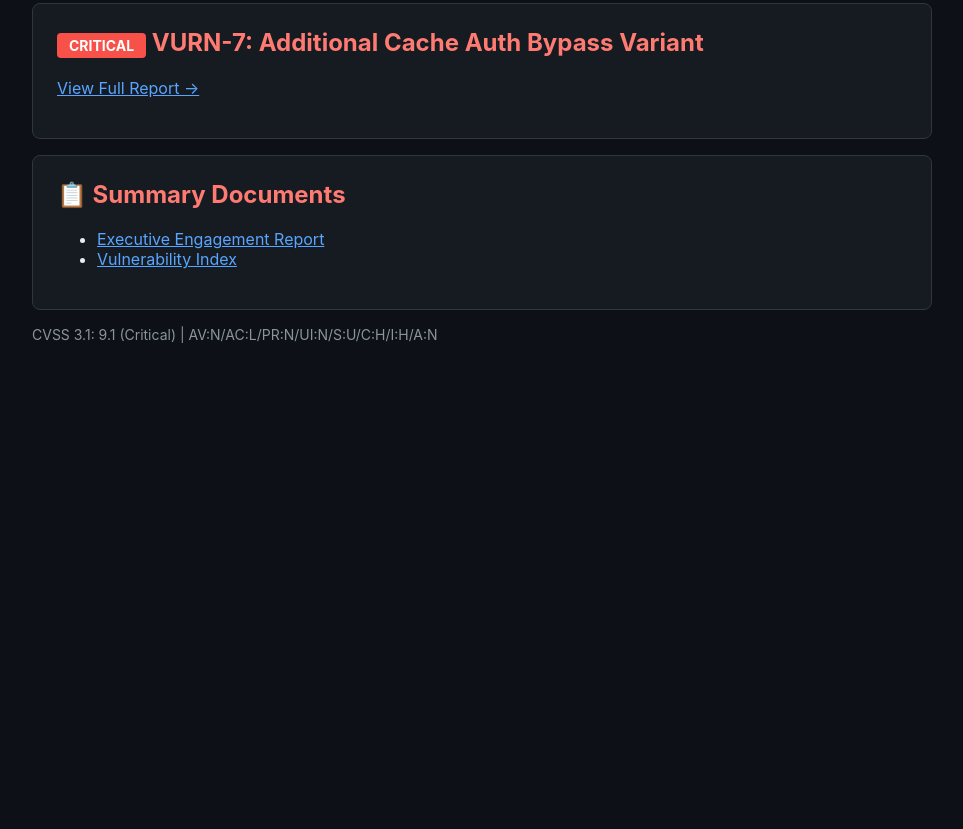
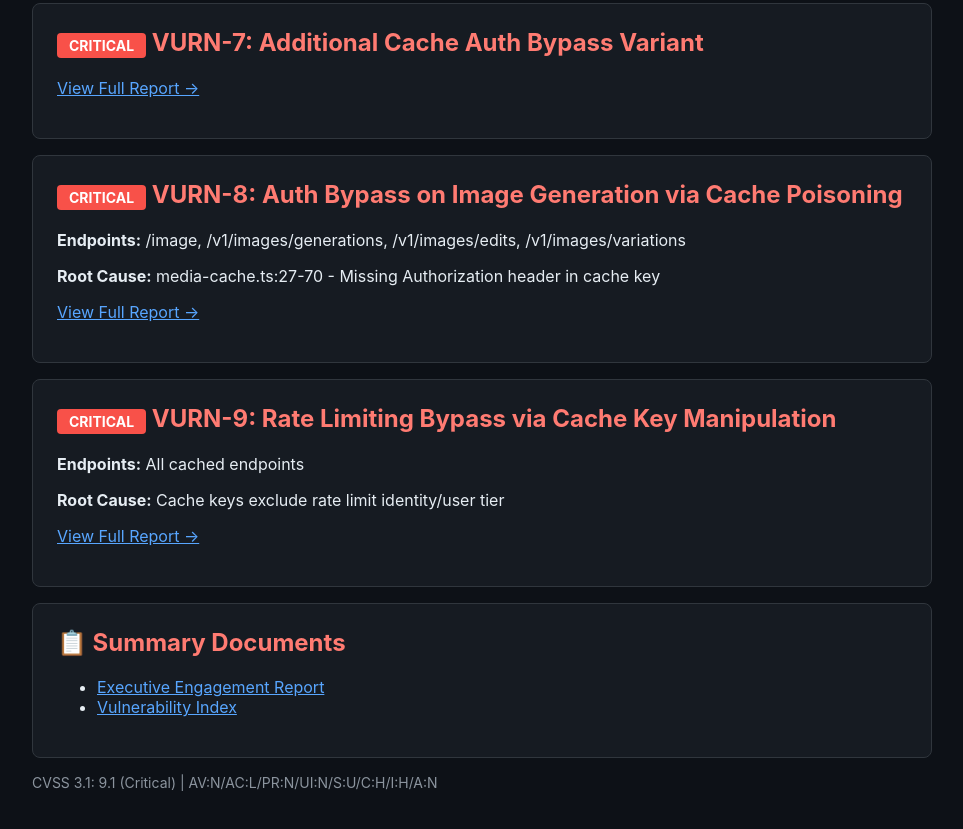
Before and after one commit to Newera-AI-Agent/project-new-project-qr25h, a website: page dist/index.html in a window 1280 px wide. Shown: the part 1360-2189 px from the top of the page, without its empty margins (158-1121 px from the left). Before the commit the page ends 1749 px from the top, so only its background shows below. Drawn offline with Linux system fonts and the light colour scheme.

Commit message:
cloud status: step 208

```diff
--- a/dist/index.html
+++ b/dist/index.html
@@ -64,6 +64,20 @@
     </div>
 
     <div class="vuln">
+        <h2><span class="severity">CRITICAL</span> VURN-8: Auth Bypass on Image Generation via Cache Poisoning</h2>
+        <p><strong>Endpoints:</strong> /image, /v1/images/generations, /v1/images/edits, /v1/images/variations</p>
+        <p><strong>Root Cause:</strong> media-cache.ts:27-70 - Missing Authorization header in cache key</p>
+        <p><a href="vurn8.md">View Full Report →</a></p>
+    </div>
+
+    <div class="vuln">
+        <h2><span class="severity">CRITICAL</span> VURN-9: Rate Limiting Bypass via Cache Key Manipulation</h2>
+        <p><strong>Endpoints:</strong> All cached endpoints</p>
+        <p><strong>Root Cause:</strong> Cache keys exclude rate limit identity/user tier</p>
+        <p><a href="vurn9.md">View Full Report →</a></p>
+    </div>
+
+    <div class="vuln">
         <h2>📋 Summary Documents</h2>
         <ul>
             <li><a href="ENGAGEMENT_REPORT.md">Executive Engagement Report</a></li>
```
Also changed, not shown: .newera/cloud/status.json.
